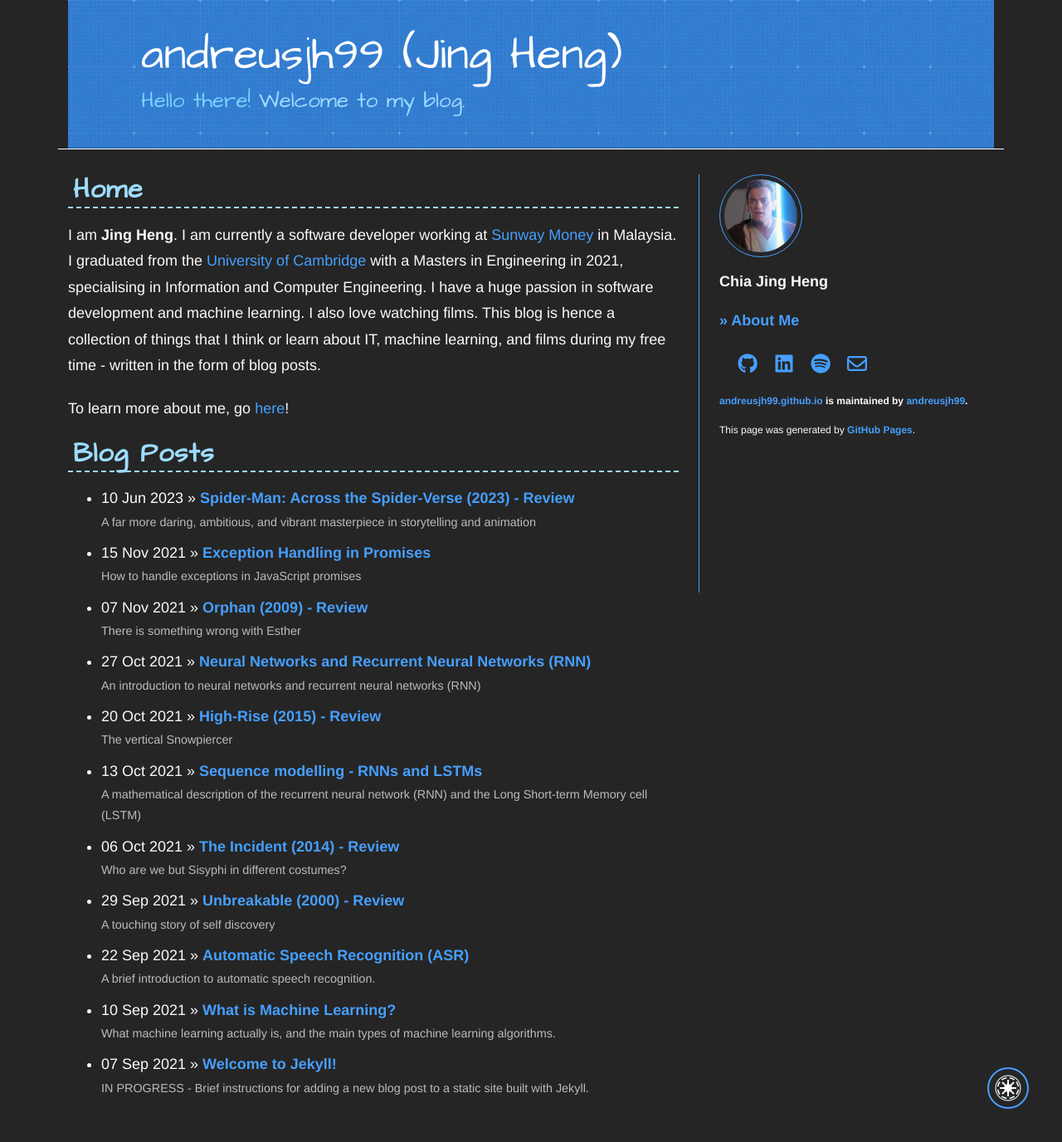
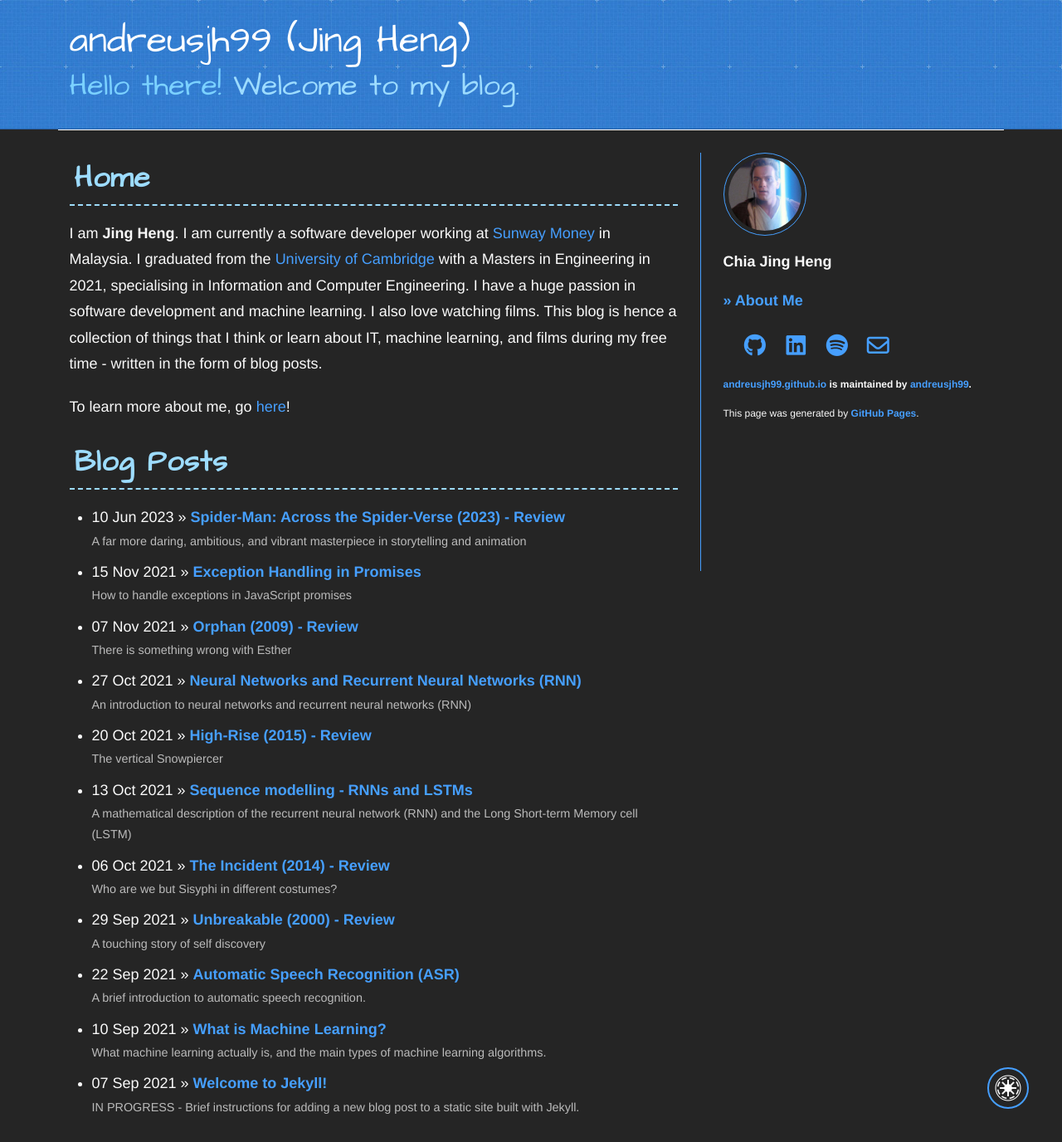
Before and after one commit to andreusjh99/andreusjh99.github.io, a Jekyll site: the page built from index.html, in a window 1280 px wide and 1376 px high. Shown: the whole window at 83% size. Built offline with Jekyll 4.4.1, drawn with Linux system fonts in a browser that asks for light colours; nearby versions of some CDN libraries.

Commit message:
bootstrap part 2

```diff
--- a/_layouts/home.html
+++ b/_layouts/home.html
@@ -29,33 +29,35 @@
 </head>
 
 <body onload="onload()">
-    <div class="container">
-        <header>
-            <div class="inner">
-                <a href="{{ '/' | absolute_url }}">
-                    <h1>{{ site.title | default: site.github.repository_name }}</h1>
-                </a>
+    <!-- <div class="mw-100 px-0"> -->
+        <header class="py-4 mw-100 px-0">
+            <div class="container">
+                <!-- <div class="inner"> -->
+                    <a href="{{ '/' | absolute_url }}">
+                        <h1 class="lh-1 mt-0">{{ site.title | default: site.github.repository_name }}</h1>
+                    </a>
 
-                <h2><a href="https://www.youtube.com/watch?v=C7BB5kkK3PA&ab_channel=Crilyte"
-                        style="color: #7bd1ff; cursor: pointer;" target="_blank">Hello
-                        there!</a> Welcome to my blog.</h2>
+                    <h2 class="mt-0 mb-0"><a href="https://www.youtube.com/watch?v=C7BB5kkK3PA&ab_channel=Crilyte"
+                            style="color: #7bd1ff; cursor: pointer;" target="_blank">Hello
+                            there!</a> Welcome to my blog.</h2>
+                <!-- </div> -->
             </div>
         </header>
-    </div>
+    <!-- </div> -->
 
     <div class="button-tray">
-        <ul>
-            <li>
+        <ul class="d-flex">
+            <li class="d-inline-block">
                 <button onclick="topFunction()" class="fa fa-angle-double-up" id="toTopBtn" title="Go to top"><span
-                class="label">Top</span></button>
+                class="label d-none">Top</span></button>
             </li>
-            <li>
-                <button onclick="toggleLightMode()" class="fa fa-brands" id="darkModeBtn" title="Toggle light mode"><span class="label">Toggle light mode</span></button>
+            <li class="d-inline-block">
+                <button onclick="toggleLightMode()" class="fa fa-brands" id="darkModeBtn" title="Toggle light mode"><span class="label d-none">Toggle light mode</span></button>
             </li>
         </ul>
     </div>
 
-    <main class="container">
+    <main class="container pt-4">
         <!-- <div class="inner clearfix"> -->
             <div class="row">
                 <div class="col-md-8" id="main-content">
@@ -72,15 +74,19 @@
                         <p class="fw-bold"><a class="fw-bold" href="/about">&raquo; About Me</a></p>
 
                         <!-- add  icons (github, linkedin, spotify) -->
-                        <ul class="icons">
-                            <li><a href="https://github.com/andreusjh99" class="icon fa fa-brands fa-github" target='_blank'><span
-                                        class="label">Github</span></a></li>
-                            <li><a href="https://www.linkedin.com/in/andreusjh99/" class="icon fa fa-brands fa-linkedin"
-                                    target='_blank'><span class="label">Linked-in</span></a></li>
-                            <li><a href="https://open.spotify.com/user/21gjwn5bxpvh2rn4asr534pgi?si=e3fc49df7b8540ba"
-                                    class="icon fa fa-brands fa-spotify" target='_blank'><span class="label">Spotify</span></a></li>
-                            <li><a href="mailto: andreusjh@gmail.com"
-                                class="icon fa-solid fa-envelope" target='_blank'><span class="label">Mail</span></a></li>
+                        <ul class="icons ps-0 ms-3 d-flex flex-grow-0 flex-shrink-0 list-unstyled">
+                            <li class="pe-2 d-inline-block align-middle">
+                                <a href="https://github.com/andreusjh99" class="icon fa fa-brands fa-github" target='_blank'><span class="label">Github</span></a>
+                            </li>
+                            <li class="pe-2 d-inline-block align-middle">
+                                <a href="https://www.linkedin.com/in/andreusjh99/" class="icon fa fa-brands fa-linkedin" target='_blank'><span class="label">Linked-in</span></a>
+                            </li>
+                            <li class="pe-2 d-inline-block align-middle">
+                                <a href="https://open.spotify.com/user/21gjwn5bxpvh2rn4asr534pgi?si=e3fc49df7b8540ba" class="icon fa fa-brands fa-spotify" target='_blank'><span class="label">Spotify</span></a>
+                            </li>
+                            <li class="pe-2 d-inline-block align-middle">
+                                <a href="mailto: andreusjh@gmail.com" class="icon fa-solid fa-envelope" target='_blank'><span class="label">Mail</span></a>
+                            </li>
                         </ul>
 
                         <div class="repo-owner lh-sm">
--- a/_sass/normalize.scss
+++ b/_sass/normalize.scss
@@ -132,10 +132,10 @@ dfn {
  * contexts in Firefox 4+, Safari, and Chrome.
  */
 
-h1 {
-  font-size: 2em;
-  margin: 0.67em 0;
-}
+// h1 {
+//   font-size: 2em;
+//   margin: 0.67em 0;
+// }
 
 /**
  * Address styling not present in IE 8/9.
--- a/assets/css/style.scss
+++ b/assets/css/style.scss
@@ -14,6 +14,12 @@
   --header-light-mode-colour: #004288;
   --small-font: 0.8em;
   --blur-opacity: 70%;
+
+  --bs-body-color: #fafafa;
+}
+
+html {
+  font-size: 18px;
 }
 
 // Scrollbar
@@ -43,10 +49,9 @@ html {
 
 body {
   font-family: 'Helvetica Neue', Helvetica, Arial, serif;
-  font-size: 18px;
   font-weight: 400;
   line-height: 1.75;
-  color: #fafafa;
+  // color: #fafafa;
   background: var(--dark-bg);
 }
 
@@ -63,46 +68,48 @@ a {
 }
 
 // header
+// .header-container {
+//   max-width: 100%;
+// }
+
 header {
-  padding-top: 40px;
-  padding-bottom: 40px;
+  // padding-top: 2rem;
+  // padding-bottom: 2rem;
   font-family: 'Architects Daughter', 'Helvetica Neue', Helvetica, Arial, serif;
   background: #2e7bcf url(../images/header-bg.jpg) 0 0 repeat-x;
   border-bottom: solid 1px #275da1;
-}
 
-header {
   h1 {
-    width: auto;
-    margin-top: 0;
+    // width: auto;
+    // margin-top: 0;
     margin-bottom: 0.2em;
-    font-size: 3em;
-    font-weight: normal;
-    line-height: 1;
+    // font-size: 3em;
+    // font-weight: bold;
+    // line-height: 1;
     color: #fff;
     letter-spacing: 0;
   }
 
   h2 {
-    width: 540px;
-    margin-top: 0;
-    margin-bottom: 0;
-    font-size: 1.44em;
-    font-weight: normal;
+    // width: auto;
+    // margin-top: 0;
+    // margin-bottom: 0;
+    // font-size: 1.44em;
+    // font-weight: normal;
     line-height: 1.3;
     color: #9ddcff;
     letter-spacing: 0;
   }
 }
 
-.inner {
-  position: relative;
-  width: 940px;
-  margin: 0 auto;
-}
+// .inner {
+//   position: relative;
+//   width: 940px;
+//   margin: 0 auto;
+// }
 
 main {
-  padding-top: 30px;
+  // padding-top: 30px;
   border-top: solid 1px #fff;
 }
 
@@ -143,47 +150,6 @@ main {
   }
 }
 
-#sidebar {
-  // font-weight: bold;
-}
-
-// #sidebar p.repo-owner,
-// #sidebar p.repo-owner a {
-//   font-weight: bold;
-// }
-
-// a.button {
-//   width: 134px;
-//   height: 58px;
-//   padding-top: 22px;
-//   padding-left: 68px;
-//   font-family: 'Architects Daughter', 'Helvetica Neue', Helvetica, Arial, serif;
-//   font-size: 23px;
-//   line-height: 1.2;
-//   color: #fff;
-// }
-// a.button small {
-//   display: block;
-//   font-size: 11px;
-// }
-
-// aside a.button {
-//   display: block;
-//   width: 138px;
-//   padding-left: 64px;
-//   margin-bottom: 20px;
-//   font-size: 21px;
-//   background: transparent url(../images/download-button.png) 0 0 no-repeat;
-// }
-
-// header a.button {
-//   position: absolute;
-//   top: 0;
-//   right: 0;
-//   background: transparent url(../images/github-button.png) 0 0 no-repeat;
-//   display: block;
-// }
-
 code, pre {
   margin-bottom: 30px;
   font-family: Monaco, "Bitstream Vera Sans Mono", "Lucida Console", Terminal, monospace;
@@ -221,24 +187,11 @@ ul, ol, dl {
 
 // post lists in home page
 div.posts {
-  ul {
-    padding-left: 40px;
-
-    div.post-item {
-      padding-bottom: 0.5em;
-    }
-  }
-
-  a.post-title-link {
-    font-weight: bold;
-  }
-
   div.post-description {
     font-size: var(--small-font);
     opacity: var(--blur-opacity);
   }
 }
-
 
 /* COMMON STYLES */
 
@@ -283,52 +236,56 @@ form {
   font-family: 'Architects Daughter', 'Helvetica Neue', Helvetica, Arial, serif;
   letter-spacing: 1px;
   color: var(--header-def-colour);
+  line-height: 1.75;
 
-  &:before {
-    color: var(--header-def-colour);
-  }
+  // &:before {
+  //   color: var(--header-def-colour);
+  // }
 }
 
 #main-content h1 {
 
-  font-size: 1.8em;
+  font-size: calc(1.325rem + 0.9vw);
+  // font-size: 1.8em;
   font-weight: bold;
   text-indent: 6px;
   margin-top: 0;
   // &:not(.post-title) {
-  margin-bottom: 0.5em;
+  margin-bottom: 1rem;
   border-bottom: 2px dashed var(--header-def-colour);
   // }
 
-  &:before {
-    padding-right: 0.3em;
-    margin-left: -0.9em;
-  }
+  // &:before {
+  //   padding-right: 0.3em;
+  //   margin-left: -0.9em;
+  // }
 }
 
 #main-content h2 {
   margin-bottom: 8px;
-  font-size: 1.6em;
+  font-size: calc(1.3rem + 0.6vw);
+  // font-size: 1.6em;
   font-weight: bold;
   text-indent: 4px;
 
-  &:before {
-    padding-right: 0.3em;
-    margin-left: -1.5em;
-  }
+  // &:before {
+  //   padding-right: 0.3em;
+  //   margin-left: -1.5em;
+  // }
 }
 
 #main-content h3 {
   margin-top: 24px;
   margin-bottom: 8px;
-  font-size: 1.4em;
+  font-size: calc(1.275rem + 0.3vw);
+  // font-size: 1.4em;
   font-weight: bold;
   text-indent: 3px;
 
-  &:before {
-    padding-right: 0.3em;
-    margin-left: -2em;
-  }
+  // &:before {
+  //   padding-right: 0.3em;
+  //   margin-left: -2em;
+  // }
 }
 
 #main-content h4 {
@@ -337,36 +294,36 @@ form {
   font-weight: bold;
   text-indent: 3px;
 }
-h4:before {
-  padding-right: 0.3em;
-  margin-left: -2.8em;
-  // content: "////";
-  // color: #9ddcff;
-}
+// h4:before {
+//   padding-right: 0.3em;
+//   margin-left: -2.8em;
+//   // content: "////";
+//   // color: #9ddcff;
+// }
 
 #main-content h5 {
   margin-bottom: 8px;
   font-size: 14px;
   text-indent: 3px;
 }
-h5:before {
-  padding-right: 0.3em;
-  margin-left: -3.2em;
-  // content: "/////";
-  // color: #9ddcff;
-}
+// h5:before {
+//   padding-right: 0.3em;
+//   margin-left: -3.2em;
+//   // content: "/////";
+//   // color: #9ddcff;
+// }
 
 #main-content h6 {
   margin-bottom: 8px;
   font-size: .8em;
   text-indent: 3px;
 }
-h6:before {
-  padding-right: 0.3em;
-  margin-left: -3.7em;
-  // content: "//////";
-  // color: #9ddcff;
-}
+// h6:before {
+//   padding-right: 0.3em;
+//   margin-left: -3.7em;
+//   // content: "//////";
+//   // color: #9ddcff;
+// }
 
 p {
   margin-bottom: 20px;
@@ -437,7 +394,7 @@ footer a:hover {
 
   div.post-title {
     h1 {
-      font-size: 2em;
+      // font-size: 2em;
       border: none;
     }
 
@@ -537,61 +494,61 @@ footer a:hover {
     border-left: 7px solid #888888;
   }
 
-  .table {
-    width: 100%;
-    max-width: 100%;
-    margin-bottom: 1rem;
-    border: none;
-  }
+  // .table {
+  //   width: 100%;
+  //   max-width: 100%;
+  //   margin-bottom: 1rem;
+  //   border: none;
+  // }
 
-  .table th,
-  .table td {
-    padding: 0.75rem;
-    vertical-align: top;
-    border: none;
-    // border-top: 1px solid #888888;
-  }
+  // .table th,
+  // .table td {
+  //   padding: 0.75rem;
+  //   vertical-align: top;
+  //   border: none;
+  //   // border-top: 1px solid #888888;
+  // }
 
-  .table thead th {
-    vertical-align: bottom;
-    border-bottom: 2px solid #888888;
-  }
+  // .table thead th {
+  //   vertical-align: bottom;
+  //   border-bottom: 2px solid #888888;
+  // }
 
-  .table tbody {
-    border-top: 1px solid #888888;
-    border-bottom: 1px solid #888888;
-  }
+  // .table tbody {
+  //   border-top: 1px solid #888888;
+  //   border-bottom: 1px solid #888888;
+  // }
 
-  .table .table {
-    background-color: #fff;
-  }
+  // .table .table {
+  //   background-color: #fff;
+  // }
 
-  .table-sm th,
-  .table-sm td {
-    padding: 0.3rem;
-  }
+  // .table-sm th,
+  // .table-sm td {
+  //   padding: 0.3rem;
+  // }
 
-  .table-bordered {
-    border: 1px solid #888888;
-  }
+  // .table-bordered {
+  //   border: 1px solid #888888;
+  // }
 
-  .table-bordered th,
-  .table-bordered td {
-    border: 1px solid #888888;
-  }
+  // .table-bordered th,
+  // .table-bordered td {
+  //   border: 1px solid #888888;
+  // }
 
-  .table-bordered thead th,
-  .table-bordered thead td {
-    border-bottom-width: 2px;
-  }
+  // .table-bordered thead th,
+  // .table-bordered thead td {
+  //   border-bottom-width: 2px;
+  // }
 
-  .table-striped tbody tr:nth-of-type(odd) {
-    background-color: rgba(0, 0, 0, 0.1);
-  }
+  // .table-striped tbody tr:nth-of-type(odd) {
+  //   background-color: rgba(0, 0, 0, 0.1);
+  // }
 
-  .table-hover tbody tr:hover {
-    background-color: rgba(0, 0, 0, 0.125);
-  }
+  // .table-hover tbody tr:hover {
+  //   background-color: rgba(0, 0, 0, 0.125);
+  // }
 }
 
 // -----------------
@@ -607,20 +564,20 @@ footer a:hover {
 }
 
 // icons in sidebar
-ul.icons {
+#sidebar ul.icons {
   cursor: pointer;
-  list-style: none;
-  padding-left: 0;
-  display: flex;
-  flex-grow: 0;
-  flex-shrink: 0;
+  // list-style: none;
+  // padding-left: 0;
+  // display: flex;
+  // flex-grow: 0;
+  // flex-shrink: 0;
   // margin-bottom: 0;
-  margin-left: 1rem;
+  // margin-left: 1rem;
 
   li {
-    display: inline-block;
-    padding: 0 0.5rem 0 0;
-    vertical-align: middle;
+    // display: inline-block;
+    // padding: 0 0.5rem 0 0;
+    // vertical-align: middle;
 
     &:last-child {
       padding-right: 0;
@@ -646,14 +603,14 @@ ul.icons {
   bottom: 20px;
   right: 30px;
   position: fixed;
-  z-index: 99; // make sure it is always on top.
+  z-index: 9999; // make sure it is always on top.
 
-  ul {
-    display: flex;
-  }
+  // ul {
+  //   display: flex;
+  // }
 
   li {
-    display: inline-block;
+    // display: inline-block;
     margin-right: 10px;
   }
 
@@ -666,15 +623,15 @@ ul.icons {
     width: 50px;
     height: 50px;
     border-radius: 50%;
-    font-size: 1.25rem;
+    font-size: 20px;
 
     &:hover {
       filter: brightness(75%);
     }
 
-    > .label {
-      display: none;
-    }
+    // > .label {
+    //   display: none;
+    // }
   }
 }
 
@@ -695,10 +652,9 @@ ul.icons {
   border-color: var(--theme-blue1);
 
   &:before {
-    font-size: 2rem;
+    font-size: 32px;
   }
 }
-
 
 /* MISC */
 // .clearfix:after {
@@ -721,54 +677,54 @@ ul.icons {
 
 /* Tablet Portrait size to standard 960 (devices and browsers) */
 @media only screen and (min-width: 768px) and (max-width: 959px) {
-  .inner {
-    width: 740px;
-  }
-  header h1, header h2 {
-    width: auto;
+  // .inner {
+  //   // width: 740px;
+  // }
+  // header h1, header h2 {
+    // width: auto;
     // width: 340px;
-  }
-  header h1 {
-    font-size: 60px;
-  }
-  header h2 {
-    font-size: 30px;
-  }
-  #main-content {
-    width: 490px;
-  }
-  #main-content h1:before,
-  #main-content h2:before,
-  #main-content h3:before,
-  #main-content h4:before,
-  #main-content h5:before,
-  #main-content h6:before {
-    padding-right: 0;
-    margin-left: 0;
-    content: none;
-  }
+  // }
+  // header h1 {
+  //   font-size: 60px;
+  // }
+  // header h2 {
+  //   font-size: 30px;
+  // }
+  // #main-content {
+  //   width: 490px;
+  // }
+  // #main-content h1:before,
+  // #main-content h2:before,
+  // #main-content h3:before,
+  // #main-content h4:before,
+  // #main-content h5:before,
+  // #main-content h6:before {
+  //   padding-right: 0;
+  //   margin-left: 0;
+  //   content: none;
+  // }
 }
 
 /* All Mobile Sizes (devices and browser) */
 @media only screen and (max-width: 767px) {
-  .inner {
-    width: 93%;
-  }
-  header {
-    padding: 20px 0;
-  }
-  header .inner {
-    position: relative;
-  }
-  header h1, header h2 {
-    width: 100%;
-  }
-  header h1 {
-    font-size: 48px;
-  }
-  header h2 {
-    font-size: 24px;
-  }
+  // .inner {
+  //   width: 93%;
+  // }
+  // header {
+  //   padding: 20px 0;
+  // }
+  // header .inner {
+  //   position: relative;
+  // }
+  // header h1, header h2 {
+    // width: 100%;
+  // }
+  // header h1 {
+  //   font-size: 48px;
+  // }
+  // header h2 {
+  //   font-size: 24px;
+  // }
   // header a.button {
   //   position: relative;
   //   display: inline-block;
@@ -796,29 +752,30 @@ ul.icons {
   //   float: none;
   //   width: 100% ! important;
   // }
-  // #sidebar {
-  //   min-height: 0;
-  //   padding: 20px 0;
-  //   margin-top: 20px;
-  //   background-image: none;
-  //   border-top: solid 1px var(--theme-blue1);
-  //   border-left: none;
-  // }
+
+  #sidebar {
+    min-height: 0;
+    padding: 20px 0;
+    margin-top: 20px;
+    // background-image: none;
+    border-top: solid 1px var(--theme-blue1);
+    border-left: none;
+  }
 
   // aside#sidebar a.button {
   //   display: none;
   // }
 
-  #main-content h1:before,
-  #main-content h2:before,
-  #main-content h3:before,
-  #main-content h4:before,
-  #main-content h5:before,
-  #main-content h6:before {
-    padding-right: 0;
-    margin-left: 0;
-    content: none;
-  }
+  // #main-content h1:before,
+  // #main-content h2:before,
+  // #main-content h3:before,
+  // #main-content h4:before,
+  // #main-content h5:before,
+  // #main-content h6:before {
+  //   padding-right: 0;
+  //   margin-left: 0;
+  //   content: none;
+  // }
 }
 
 /* Mobile Landscape Size to Tablet Portrait (devices and browsers) */
@@ -841,7 +798,7 @@ a {
 }
 
 body.light-mode {
-  color: #000000;
+  --bs-body-color: #000000;
   background: #eeeeee;
 
   hr {
--- a/index.html
+++ b/index.html
@@ -11,12 +11,12 @@ layout: home
   <h1>Blog Posts</h1>
   <!-- Add blog post section -->
   <div class="posts">
-    <ul>
+    <ul class="ps-4">
       {% for post in site.posts %}
-      <div class="post-item">
+      <div class="pb-2">
         <li>
           <span>{{ post.date | date_to_string }}</span> &raquo;
-          <a class="post-title-link" href="{{ post.url }}">{{ post.title }}</a>
+          <a class="fw-bold" href="{{ post.url }}">{{ post.title }}</a>
         </li>
 
         {% if post.description %}
```
